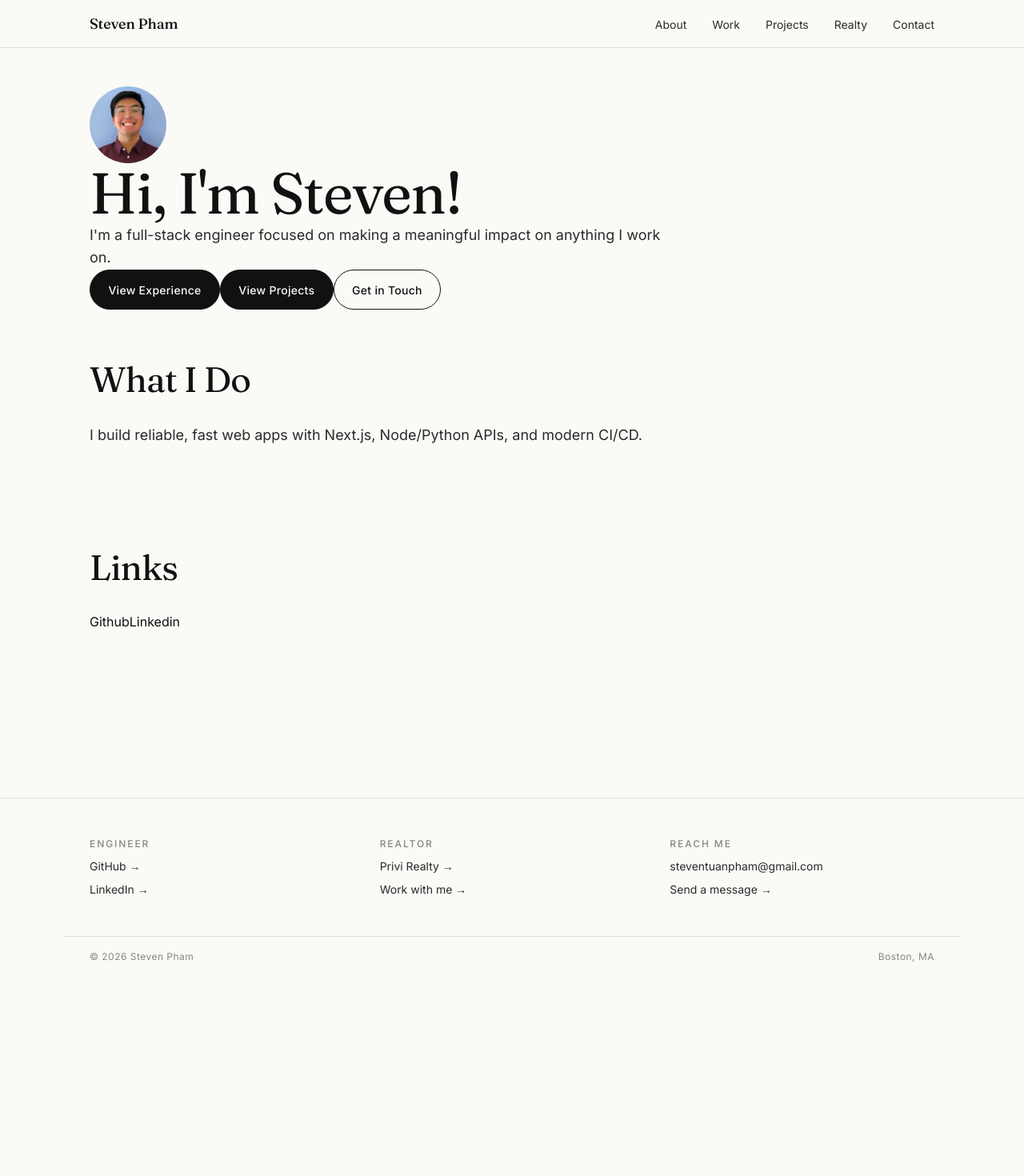
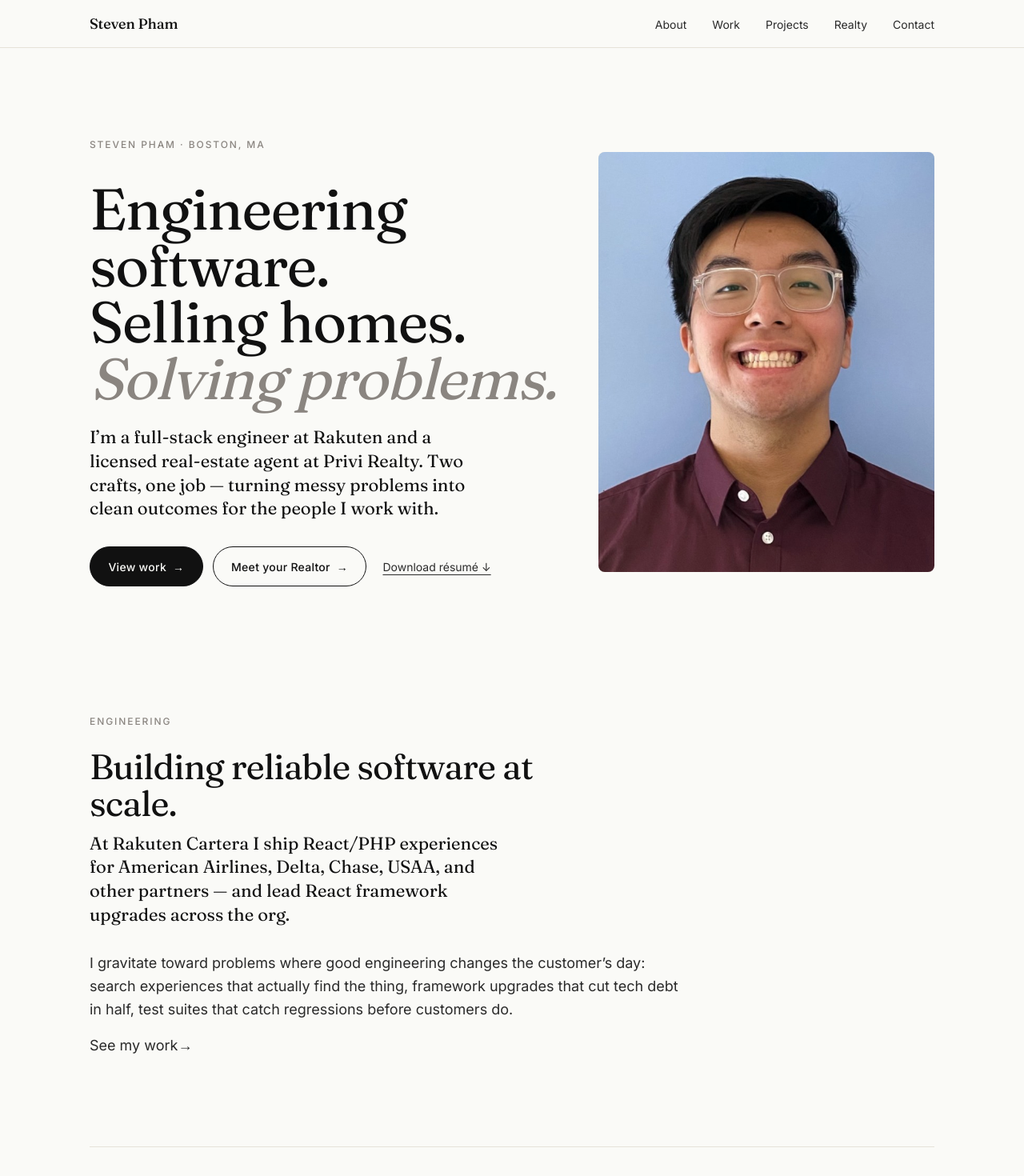
Before and after one commit to xStevenTP/personal-website, a Next.js app in the folder src/frontend/: page / in a window 1280 px wide. Shown: the top 1470 px of the page at 80% size. Before the commit the page ends 1221 px from the top, so only its background shows below. Built offline with nearby package versions, Linux system fonts and the light colour scheme.

Commit message:
feat(home): editorial hero + dual-craft narrative + skill matrix on landing

```diff
--- a/src/frontend/app/page.tsx
+++ b/src/frontend/app/page.tsx
@@ -1,27 +1,53 @@
-import Image from 'next/image';
+import Link from 'next/link';
+import Hero from '../components/Hero';
 import Section from '../components/Section';
+import SkillMatrix from '../components/SkillMatrix';
 
 export default function Home() {
   return (
     <>
-      <header className="hero">
-        <Image src="/headshot.jpg" alt="Avatar" width={96} height={96} style={{ borderRadius: 9999 }} />
-        <h1>Hi, I'm Steven!</h1>
-        <p>I'm a full-stack engineer focused on making a meaningful impact on anything I work on.</p>
-        <div className="cta">
-          <a className="btn primary" href="/experience">View Experience</a>
-          <a className="btn primary" href="/projects">View Projects</a>
-          <a className="btn ghost" href="/contact">Get in Touch</a>
-        </div>
-      </header>
+      <Hero />
 
-      <Section title="What I Do" customClass="WhatIDo">
-        <p>I build reliable, fast web apps with Next.js, Node/Python APIs, and modern CI/CD.</p>
+      <Section eyebrow="Engineering" title="Building reliable software at scale." lede="At Rakuten Cartera I ship React/PHP experiences for American Airlines, Delta, Chase, USAA, and other partners — and lead React framework upgrades across the org.">
+        <p>
+          I gravitate toward problems where good engineering changes the customer&rsquo;s day:
+          search experiences that actually find the thing, framework upgrades that cut tech debt in half,
+          test suites that catch regressions before customers do.
+        </p>
+        <p style={{ marginTop: 'var(--space-4)' }}>
+          <Link href="/experience" data-arrow>See my work</Link>
+        </p>
       </Section>
 
-      <Section title="Links" customClass="Links">
-        <a href="https://github.com/xStevenTP" target="_blank">Github</a>
-        <a href="https://www.linkedin.com/in/steven-pham-697585168/" target="_blank">Linkedin</a>
+      <hr className="rule" />
+
+      <Section eyebrow="Real Estate" title="Helping clients find — and close on — the right home." lede="Licensed real-estate agent with Privi Realty serving Greater Boston. Same problem-solver instinct, applied to the biggest purchase most people will ever make.">
+        <p>
+          Buying or selling a home is a project with hard deadlines, dozens of moving parts, and
+          real money on the line. I bring the same diligence I use shipping software — clear
+          communication, good documentation, no surprises — to every client I represent.
+        </p>
+        <p style={{ marginTop: 'var(--space-4)' }}>
+          <Link href="/realty" data-arrow>Work with me on a home</Link>
+        </p>
+      </Section>
+
+      <hr className="rule" />
+
+      <Section eyebrow="Toolkit" title="What I work with." lede="A broad stack across both crafts. Depth where it matters, breadth where it helps me move fast.">
+        <SkillMatrix />
+      </Section>
+
+      <hr className="rule" />
+
+      <Section eyebrow="Get in touch" title="Hire me, list with me, or just say hi.">
+        <p>
+          Whether you&rsquo;re a recruiter, a hiring manager, or someone moving into the Boston area,
+          I&rsquo;d love to hear from you.
+        </p>
+        <p style={{ marginTop: 'var(--space-6)' }}>
+          <Link href="/contact" className="btn">Start a conversation <span data-arrow /></Link>
+        </p>
       </Section>
     </>
   );
--- /dev/null
+++ b/src/frontend/components/Hero.module.scss
@@ -0,0 +1,29 @@
+@use '../styles/mixins' as *;
+
+.hero {
+  display: grid;
+  grid-template-columns: minmax(0, 1.4fr) minmax(0, 1fr);
+  gap: var(--space-12);
+  align-items: center;
+  padding-block: var(--space-16) var(--space-24);
+  @media (max-width: 880px) { grid-template-columns: 1fr; }
+}
+.copy { display: flex; flex-direction: column; gap: var(--space-6); max-width: 60ch; }
+.headline {
+  display: flex;
+  flex-direction: column;
+  font-size: var(--fs-3xl);
+  line-height: 0.98;
+  span { display: block; }
+}
+.italic { font-style: italic; color: var(--mute); }
+.cta { display: flex; flex-wrap: wrap; gap: var(--space-3); align-items: center; margin-top: var(--space-2); }
+.resumeLink { font-size: var(--fs-sm); color: var(--ink-soft); text-decoration: underline; text-underline-offset: 4px; margin-left: var(--space-2); &:hover { color: var(--ink); } }
+.portrait {
+  position: relative;
+  aspect-ratio: 4 / 5;
+  overflow: hidden;
+  border-radius: var(--radius-md);
+  background: var(--rule);
+  img { width: 100%; height: 100%; object-fit: cover; filter: grayscale(0.15) contrast(1.02); }
+}
--- /dev/null
+++ b/src/frontend/components/Hero.tsx
@@ -0,0 +1,30 @@
+import Image from 'next/image';
+import Link from 'next/link';
+import styles from './Hero.module.scss';
+
+export default function Hero() {
+  return (
+    <header className={styles.hero}>
+      <div className={styles.copy}>
+        <span className="eyebrow">Steven Pham · Boston, MA</span>
+        <h1 className={styles.headline}>
+          <span>Engineering software.</span>
+          <span>Selling homes.</span>
+          <span className={styles.italic}>Solving problems.</span>
+        </h1>
+        <p className="lede">
+          I&rsquo;m a full-stack engineer at Rakuten and a licensed real-estate agent at Privi Realty.
+          Two crafts, one job — turning messy problems into clean outcomes for the people I work with.
+        </p>
+        <div className={styles.cta}>
+          <Link href="/projects" className="btn">View work <span data-arrow /></Link>
+          <Link href="/realty" className="btn ghost">Meet your Realtor <span data-arrow /></Link>
+          <a href="/resume.pdf" className={styles.resumeLink} target="_blank" rel="noopener">Download résumé ↓</a>
+        </div>
+      </div>
+      <div className={styles.portrait}>
+        <Image src="/headshot.jpg" alt="Steven Pham" width={480} height={600} priority />
+      </div>
+    </header>
+  );
+}
```
